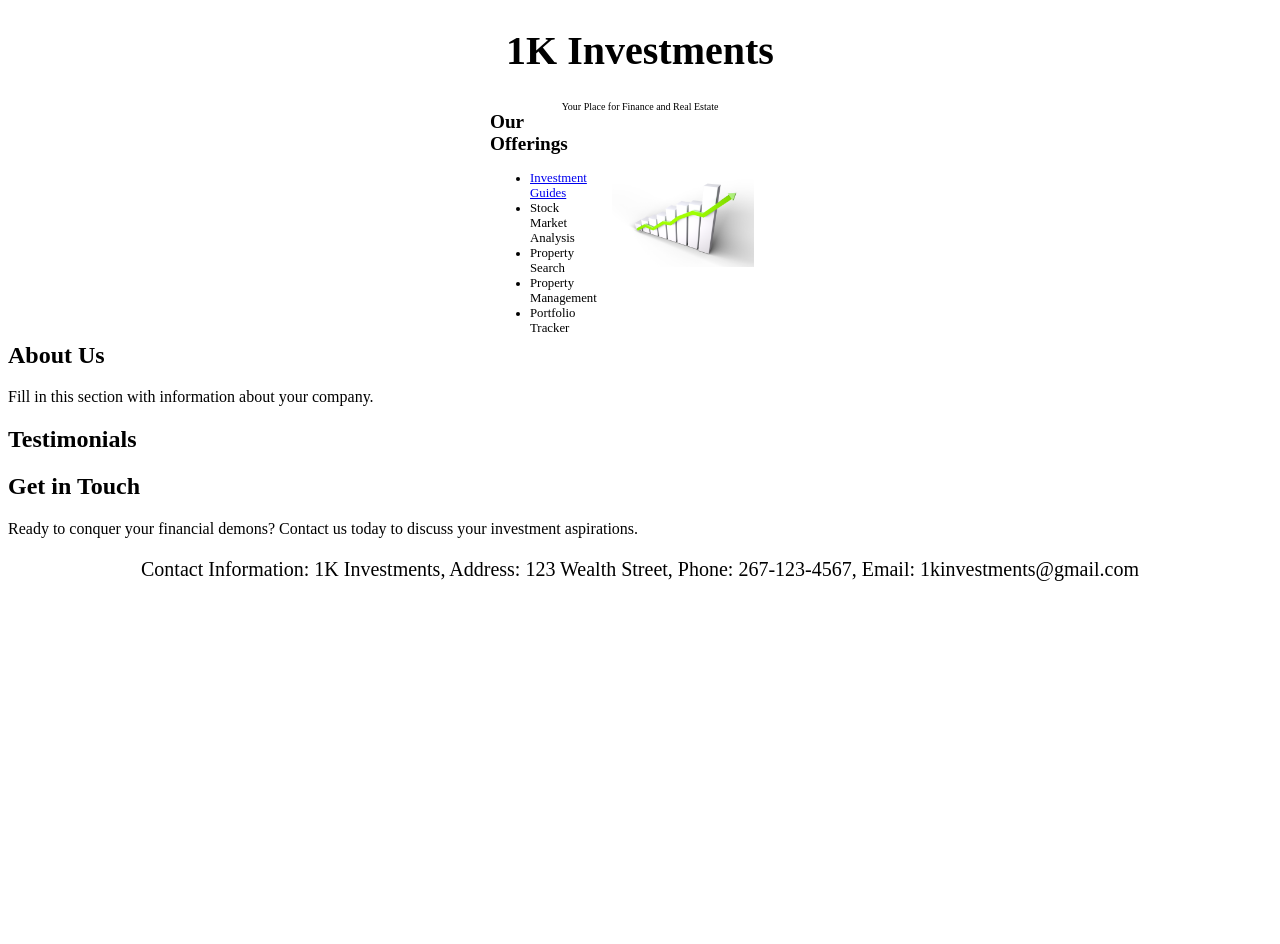
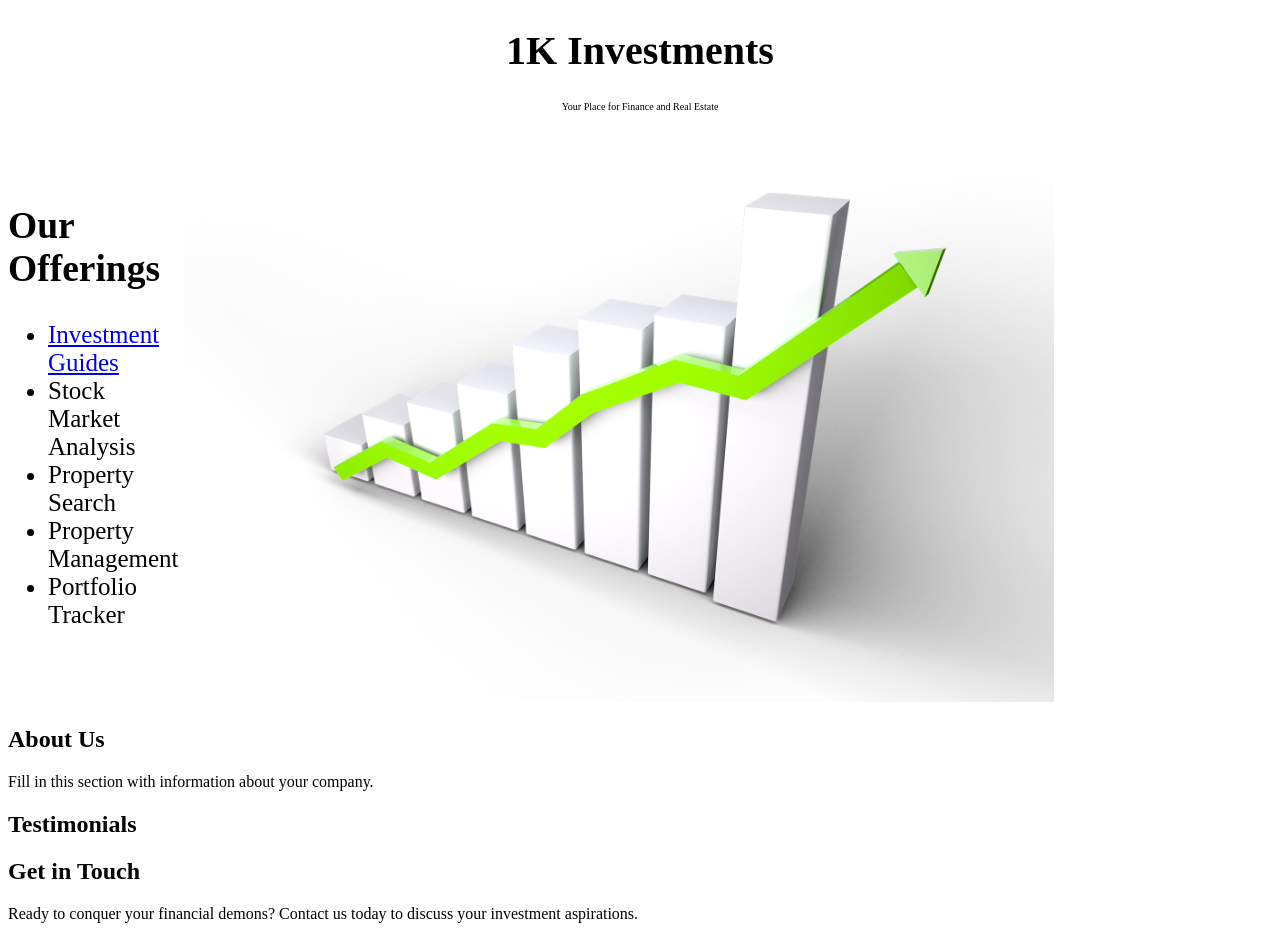
Before and after one commit to Mikal278/1kinvestments, a PHP site: page / in a window 1280 px wide. Shown: the top 944 px of the page. Before the commit the page ends 581 px from the top, so only its background shows below. Run offline with PHP 8.4, Linux system fonts and the light colour scheme.

Commit message:
Update main.css

```diff
--- a/main.css
+++ b/main.css
@@ -8,13 +8,13 @@ img {
  	align-items: center;
  	justify-content: center;
 	margin: 0 auto;
-	width: 300px;
-	height: 200px;
+	max-width: 100%;
+	max-height: 100%;
 }
 
 .text {
-	font-size: 80%;
-	padding-right: 5%;
+	font-size: 25px;
+	padding-right: 5px;
 }
 
 #headerLarge
```
